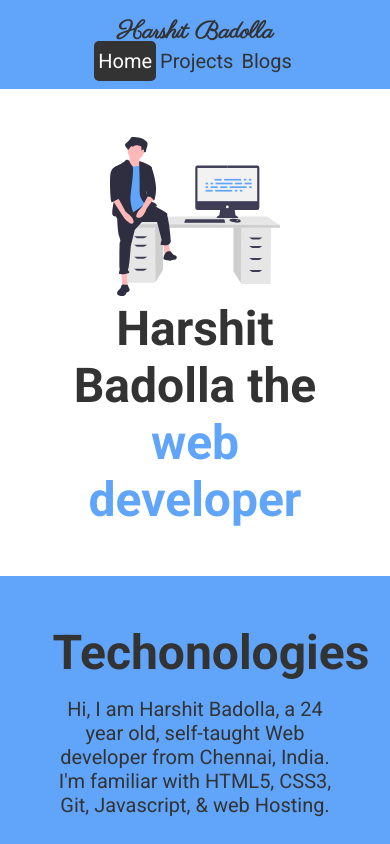
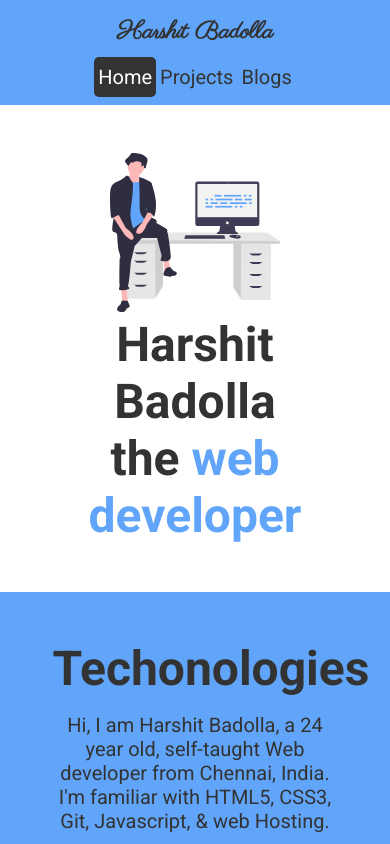
Before and after one commit to harshitbadollacodes/Portfolio, a plain HTML site: page index.html in a window 390 px wide. Shown: the top 844 px of the page. Drawn offline with Linux system fonts and the light colour scheme.

Commit message:
Update: Styling

```diff
--- a/index.html
+++ b/index.html
@@ -12,7 +12,7 @@
     <nav id="navbar">
         <div class="container">
             <a href="./index.html"><h1 class="logo">Harshit Badolla</h1></a>
-            <ul>
+            <ul class="links">
                 <li><a href="./index.html" class="active">Home</a></li>
                 <li><a href="./projects.html">Projects</a></li>
                 <li><a href="./blogs.html">Blogs</a></li>
@@ -22,7 +22,7 @@
 
     <header class="hero container py-3">
         <img src="./img/undraw_feeling_proud_qne1.svg" alt="coding illustration" class="hero-img" />
-        <h1 class="title">Harshit Badolla the <span class="text-primary">web developer</span></h1>
+        <h1 class="title">Harshit Badolla </br> the <span class="text-primary">web developer</span></h1>
     </header>
 
 
--- a/style.css
+++ b/style.css
@@ -177,9 +177,12 @@ section p {
 @media(max-width: 700px) {
     #navbar .container{
         flex-direction: column;
-        justify-content: center;
-        /* align-items: center; */
     }
+
+    .logo {
+        margin: 0 0 1rem 0;
+    }
+
 
     #navbar ul li a {
         margin: 0.5rem 0;
```
